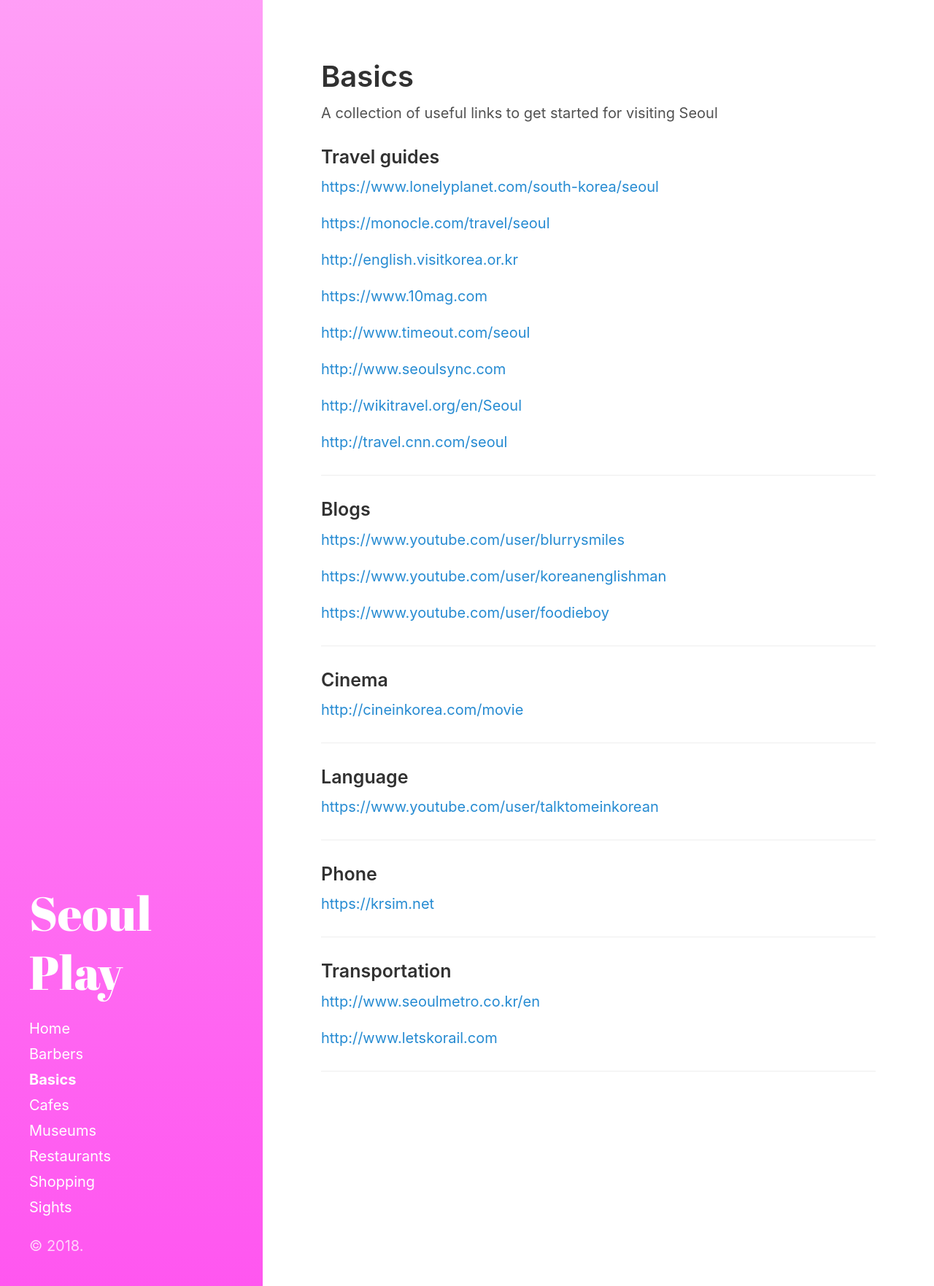
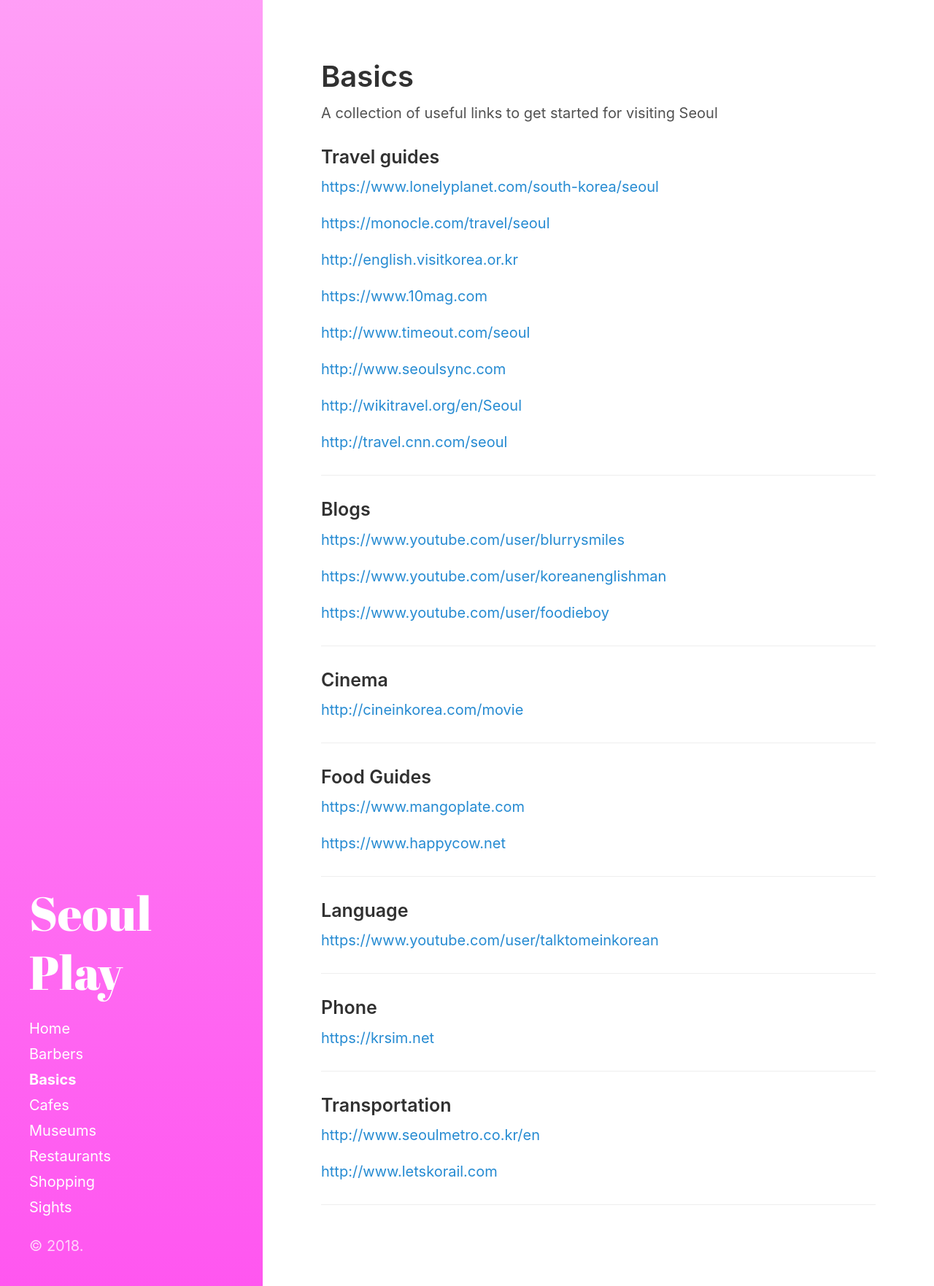
Before and after one commit to seoulplay/seoulplay.github.io, a Jekyll site: the page built from category/basics.md, in a window 1280 px wide. Shown: the whole page at 73% size. Built offline with Jekyll 4.4.1, drawn with Linux system fonts in a browser that asks for light colours; comment, search, counter and statistics services are not loaded.

Commit message:
Update basics.md

```diff
--- a/category/basics.md
+++ b/category/basics.md
@@ -41,6 +41,14 @@ A collection of useful links to get started for visiting Seoul
 
 ----
 
+### Food Guides
+
+<https://www.mangoplate.com>
+
+<https://www.happycow.net>
+
+----
+
 ### Language
 
 <https://www.youtube.com/user/talktomeinkorean>
```
